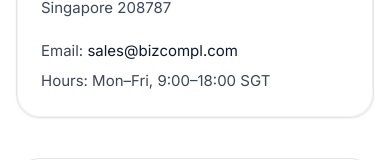
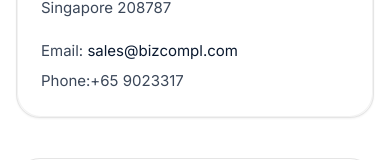
Before and after one commit to Gurshan26/bizcom-global-site, a Next.js app: page /contact in a window 390 px wide. Shown: the part 587-747 px from the top of the page. Built offline with nearby package versions, Linux system fonts and the light colour scheme; a web font is replaced by a local one.

Commit message:
phone updated

```diff
--- a/app/contact/page.tsx
+++ b/app/contact/page.tsx
@@ -87,7 +87,7 @@ export default function ContactPage() {
                   sales@bizcompl.com
                 </a>
               </div>
-              <div>Hours: Mon–Fri, 9:00–18:00 SGT</div>
+              <div>Phone:+65 9023317</div>
             </div>
             <div className="pointer-events-none absolute inset-0 rounded-3xl ring-1 ring-inset ring-black/5" />
           </motion.aside>
```
